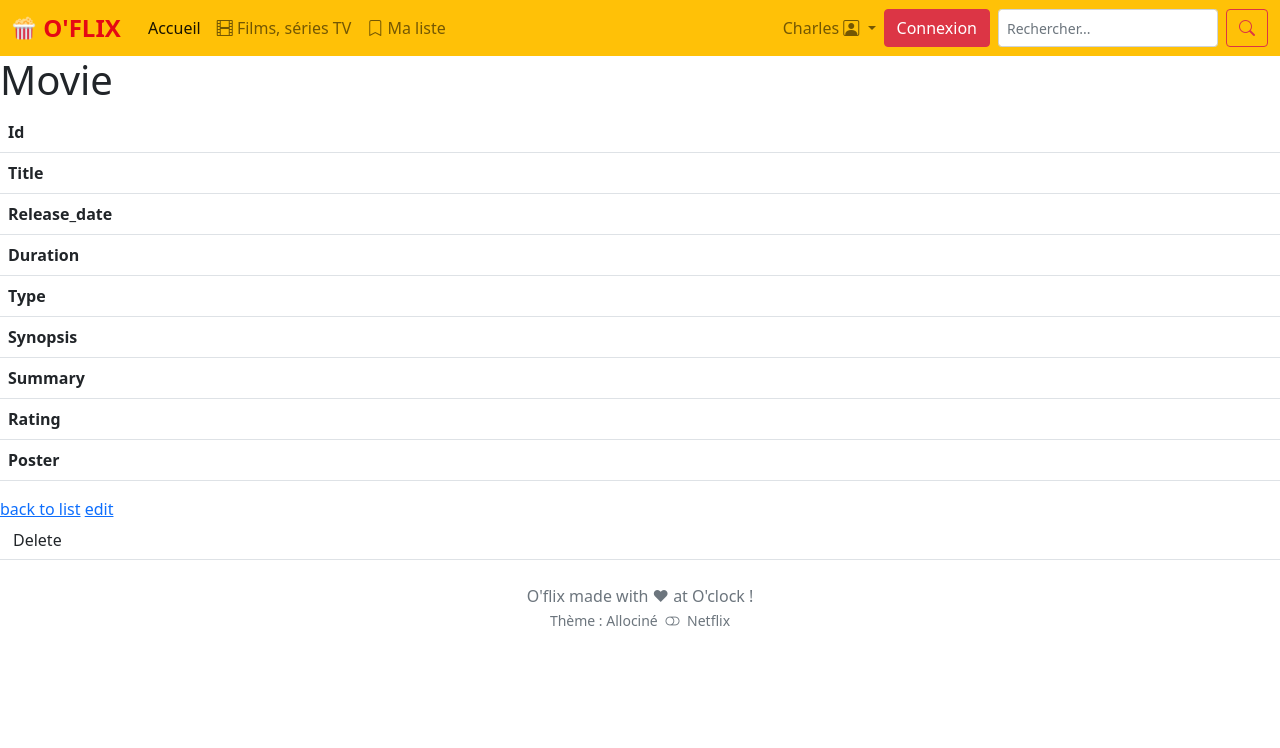
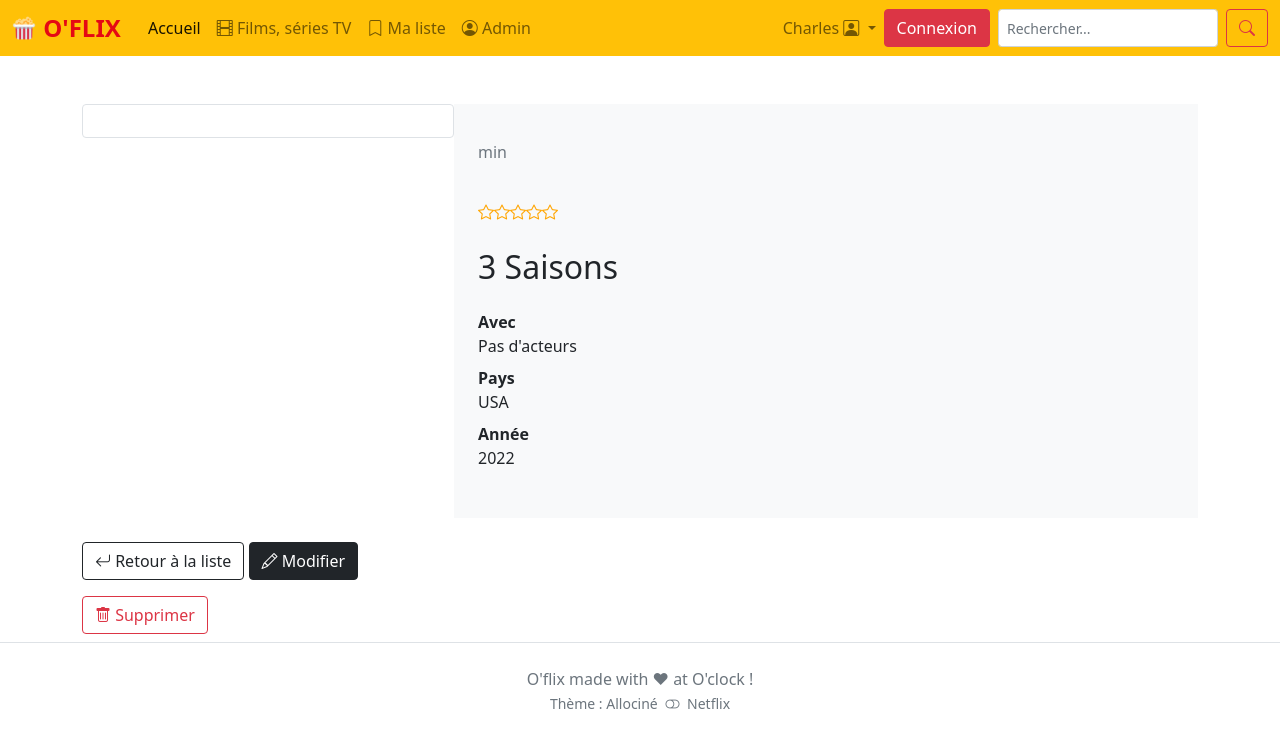
Before and after one commit to TristanBonnal/Oflix, a Symfony app: template templates/back/movie/show.html.twig in a window 1280 px wide. Shown: the top 748 px of the page. Run offline with Twig, Linux system fonts and the light colour scheme; the template is opened without the code that fills it, so the values that code supplies are empty; some libraries are stand-ins or nearby versions.

Commit message:
movie form ok, validation todo

```diff
--- a/src/Controller/Back/MovieController.php
+++ b/src/Controller/Back/MovieController.php
@@ -3,7 +3,7 @@
 namespace App\Controller\Back;
 
 use App\Entity\Movie;
-use App\Form\Movie2Type;
+use App\Form\MovieType;
 use App\Repository\MovieRepository;
 use Doctrine\ORM\EntityManagerInterface;
 use Symfony\Bundle\FrameworkBundle\Controller\AbstractController;
@@ -32,7 +32,7 @@
     public function new(Request $request, EntityManagerInterface $entityManager): Response
     {
         $movie = new Movie();
-        $form = $this->createForm(Movie2Type::class, $movie);
+        $form = $this->createForm(MovieType::class, $movie);
         $form->handleRequest($request);
 
         if ($form->isSubmitted() && $form->isValid()) {
@@ -63,7 +63,7 @@
      */
     public function edit(Request $request, Movie $movie, EntityManagerInterface $entityManager): Response
     {
-        $form = $this->createForm(Movie2Type::class, $movie);
+        $form = $this->createForm(MovieType::class, $movie);
         $form->handleRequest($request);
 
         if ($form->isSubmitted() && $form->isValid()) {
--- a/src/Entity/Movie.php
+++ b/src/Entity/Movie.php
@@ -26,6 +26,7 @@
 
     /**
      * @ORM\Column(type="date")
+     * TODO ASSERT
      */
     private $release_date;
 
--- a/templates/back/movie/_delete_form.html.twig
+++ b/templates/back/movie/_delete_form.html.twig
@@ -1,4 +1,4 @@
-<form method="post" action="{{ path('back_movie_delete', {'id': movie.id}) }}" onsubmit="return confirm('Are you sure you want to delete this item?');">
+<form method="post" action="{{ path('back_movie_delete', {'id': movie.id}) }}" onsubmit="return confirm('Êtes vous sur de vouloir supprimer ?');">
     <input type="hidden" name="_token" value="{{ csrf_token('delete' ~ movie.id) }}">
-    <button class="btn">Delete</button>
+    <button class="btn btn-outline-danger"><i class="bi bi-trash"></i> Supprimer</button>
 </form>
--- a/templates/back/movie/_form.html.twig
+++ b/templates/back/movie/_form.html.twig
@@ -1,4 +1,4 @@
 {{ form_start(form) }}
     {{ form_widget(form) }}
-    <button class="btn">{{ button_label|default('Save') }}</button>
+    <button class="btn btn-dark mb-2">{{ button_label|default('Ajouter') }}</button>
 {{ form_end(form) }}
--- a/templates/back/movie/new.html.twig
+++ b/templates/back/movie/new.html.twig
@@ -3,9 +3,11 @@
 {% block title %}New Movie{% endblock %}
 
 {% block body %}
-    <h1>Create new Movie</h1>
+<div class="container bg-lighttt pt-5">
+    <h1>Ajouter un film</h1>
 
     {{ include('back/movie/_form.html.twig') }}
 
-    <a href="{{ path('back_movie_index') }}">back to list</a>
+    <a href="{{ path('back_movie_index') }} " class="btn btn-outline-dark mb-2"><i class="bi bi-arrow-return-left"></i> Retour à la liste</a>
+</div>
 {% endblock %}
--- a/templates/back/movie/show.html.twig
+++ b/templates/back/movie/show.html.twig
@@ -1,54 +1,71 @@
 {% extends 'base.html.twig' %}
 
-{% block title %}Movie{% endblock %}
+{% block body %}
+    <!-- main -->
+    <div class="container bg-lighttt pt-5">
+        <div class="row mb-2">
+            <div class="col">
+                <div
+                    class="row g-0 borderrr rrrounded overflow-hidden flex-md-row align-items-start mb-4 shadow-smmm position-relative">
+                    <div class="col-4 movie__poster img-thumbnail">
+                        <img src="{{movie.poster}}" class="img-fluid">
+                    </div>
 
-{% block body %}
-    <h1>Movie</h1>
+                    <div class="col-8 p-4 d-flex flex-column position-static bg-light">
+                        <strong class="d-inline-block mb-2 text-primary">{{movie.type}}</strong>
+                        <h3 class="mb-1">{{movie.title}}</h3>
+                        <div class="mb-1 text-muted">{{movie.duration}} min</div>
+                        <p>
+                            {% for genre in movie.genres %}
+                                <span class="badge bg-warning text-dark">{{ genre.name }}</span>
+                            {% endfor %}
+                        </p>
+                        <p>
+                            {{movie.synopsis}}
+                        </p>
+                        <div class="d-flex mb-4" style="color: orange;">
+                            {% for i in range(0, 4) %}
+                                {% if movie.rating - i > 0.71 %}
+                                    <i class="bi bi-star-fill"></i>
+                                {% elseif movie.rating - i < 0.29 %}
+                                    <i class="bi bi-star"></i>
+                                {% else %}
+                                    <i class="bi bi-star-half"></i>
+                                {% endif %}
+                            {% endfor %}
+                            <span class="ps-1">{{movie.rating}}</span>
+                        </div>
 
-    <table class="table">
-        <tbody>
-            <tr>
-                <th>Id</th>
-                <td>{{ movie.id }}</td>
-            </tr>
-            <tr>
-                <th>Title</th>
-                <td>{{ movie.title }}</td>
-            </tr>
-            <tr>
-                <th>Release_date</th>
-                <td>{{ movie.releaseDate ? movie.releaseDate|date('Y-m-d') : '' }}</td>
-            </tr>
-            <tr>
-                <th>Duration</th>
-                <td>{{ movie.duration }}</td>
-            </tr>
-            <tr>
-                <th>Type</th>
-                <td>{{ movie.type }}</td>
-            </tr>
-            <tr>
-                <th>Synopsis</th>
-                <td>{{ movie.synopsis }}</td>
-            </tr>
-            <tr>
-                <th>Summary</th>
-                <td>{{ movie.summary }}</td>
-            </tr>
-            <tr>
-                <th>Rating</th>
-                <td>{{ movie.rating }}</td>
-            </tr>
-            <tr>
-                <th>Poster</th>
-                <td>{{ movie.poster }}</td>
-            </tr>
-        </tbody>
-    </table>
+                        <h2>3 Saisons</h2>
+                            <ul class="list-unstyled">
+                            {% for season in movie.seasons %}
+                                <li><span class="badge bg-danger fs-6 mb-2">Saison {{ season.number }}</span> <small class="ms-1">({{ season.episodesNumber }} épisodes)</small></li>
+                            {% endfor %}
+                        </ul>
 
-    <a href="{{ path('back_movie_index') }}">back to list</a>
+                        <dl class="row">
+                            <dt class="col-sm-12">Avec</dt>
+                            <dd class="col-sm-12">
+                            {% for casting in movie.castings %}
+                                {{casting.actor.firstname}} {{casting.actor.lastname}} ({{casting.role}})<br>
+                            {% else %}
+                            Pas d'acteurs
+                            {% endfor %}
+                            </dd>
+                            <dt class="col-sm-12">Pays</dt>
+                            <dd class="col-sm-12">USA</dd>
+                            <dt class="col-sm-12">Année</dt>
+                            <dd class="col-sm-12">{{movie.releasedate|date('Y')}}</dd>
+                        </dl>
+                    </div>
+                </div>
+                <div class="mb-3">
+                    <a href="{{ path('back_movie_index') }} " class="btn btn-outline-dark"><i class="bi bi-arrow-return-left"></i> Retour à la liste</a>
+                    <a href="{{ path('back_movie_edit', {'id': movie.id}) }}" class="btn btn-dark"><i class="bi bi-pencil"></i> Modifier</a>
+                </div>
+                {{ include('back/movie/_delete_form.html.twig') }}
+            </div>
+        </div>
+    </div>
 
-    <a href="{{ path('back_movie_edit', {'id': movie.id}) }}">edit</a>
-
-    {{ include('back/movie/_delete_form.html.twig') }}
 {% endblock %}
--- a/templates/base.html.twig
+++ b/templates/base.html.twig
@@ -17,7 +17,7 @@
         <!-- favicon -->
         <link rel="shortcut icon" href="{{ asset('assets/favicon.png') }}" type="image/x-icon">
 
-        <title>{% block title %}{{title}}{% endblock %}</title>
+        <title>{% block title %}{{title ?? 'Oflix'}}{% endblock %}</title>
 
     </head>
     <body>
@@ -46,6 +46,9 @@
                     </li>
                     <li class="nav-item">
                         <a class="nav-link" href="{{path('main_home')}}"><i class="bi bi-bookmark"></i> Ma liste</a>
+                    </li>
+                    <li class="nav-item">
+                        <a class="nav-link" href="{{path('back_movie_index')}}"><i class="bi bi-person-circle"></i> Admin</a>
                     </li>
                 </ul>
                 <ul class="navbar-nav ms-auto mb-2 mb-lg-0">
```
Also changed, not shown: src/Form/Movie1Type.php (deleted, +0 -33 lines), src/Form/Movie2Type.php (deleted, +0 -33 lines), src/Form/MovieType.php (+39 -9 lines), templates/back/movie/edit.html.twig (+7 -4 lines), templates/back/movie/index.html.twig (+14 -21 lines), templates/movie/details.html.twig (deleted, +0 -105 lines).
